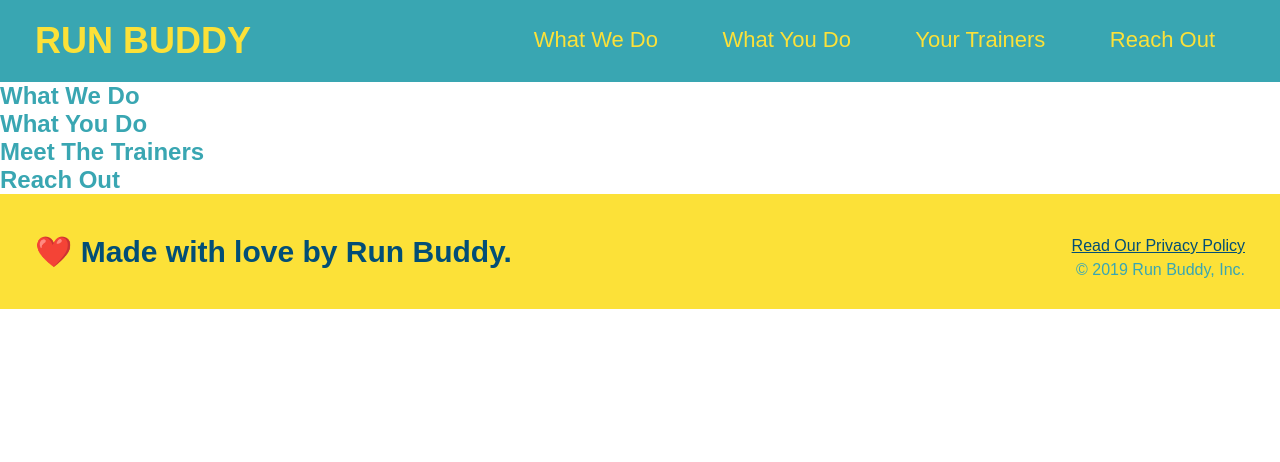
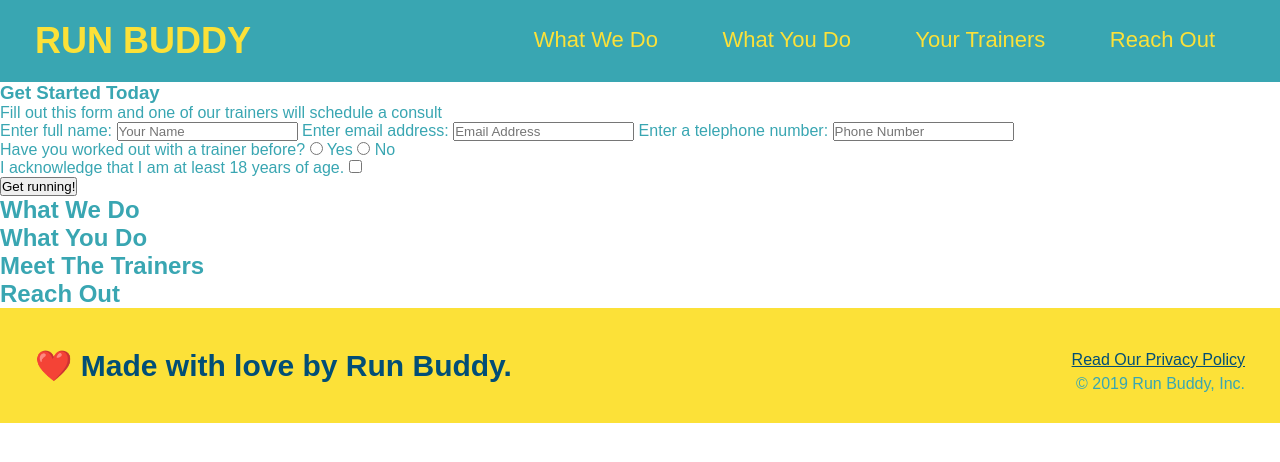
Before and after one commit to MichaelDevelopsCode/run-buddy, a plain HTML site: page index.html in a window 1280 px wide. Drawn offline with Linux system fonts and the light colour scheme.

Commit message:
added form

```diff
--- a/index.html
+++ b/index.html
@@ -34,7 +34,35 @@
 
         <!-- hero/jumbotron -->
         <section>
-
+            <div>
+                <h3>Get Started Today</h3>
+                <p>Fill out this form and one of our trainers will schedule a consult</p>
+                <!-- Add form element -->
+                <form>
+                    <label for="name">Enter full name:</label>
+                    <input type="text" placeholder="Your Name" name="name" id="name" />
+                    <label for="email">Enter email address:</label>
+                    <input type="email" placeholder="Email Address" name="email" id="email" />
+                    <label for="phone">Enter a telephone number:</label>
+                    <input type="tel" placeholder="Phone Number" name="phone" id="phone" />
+                    <p>
+                        Have you worked out with a trainer before?
+                        <input type="radio" name="trainer-confirm" id="trainer-yes"/>
+                        <label for="trainer-yes">Yes</label>
+                        <input type="radio" name="trainer-confirm" id="trainer-no"/>
+                        <label for="trainer-no">No</label>
+                    </p>
+                    <p>
+                        <label for="checkbox">
+                            I acknowledge that I am at least 18 years of age.
+                        </label>
+                        <input  type="checkbox" name="age-confirm" id="checkbox"/>
+                    </p>
+                    <button type="submit">
+                        Get running!
+                    </button>
+                </form>
+            </div>
         </section>
 
         <!-- "what we do" section -->
```
